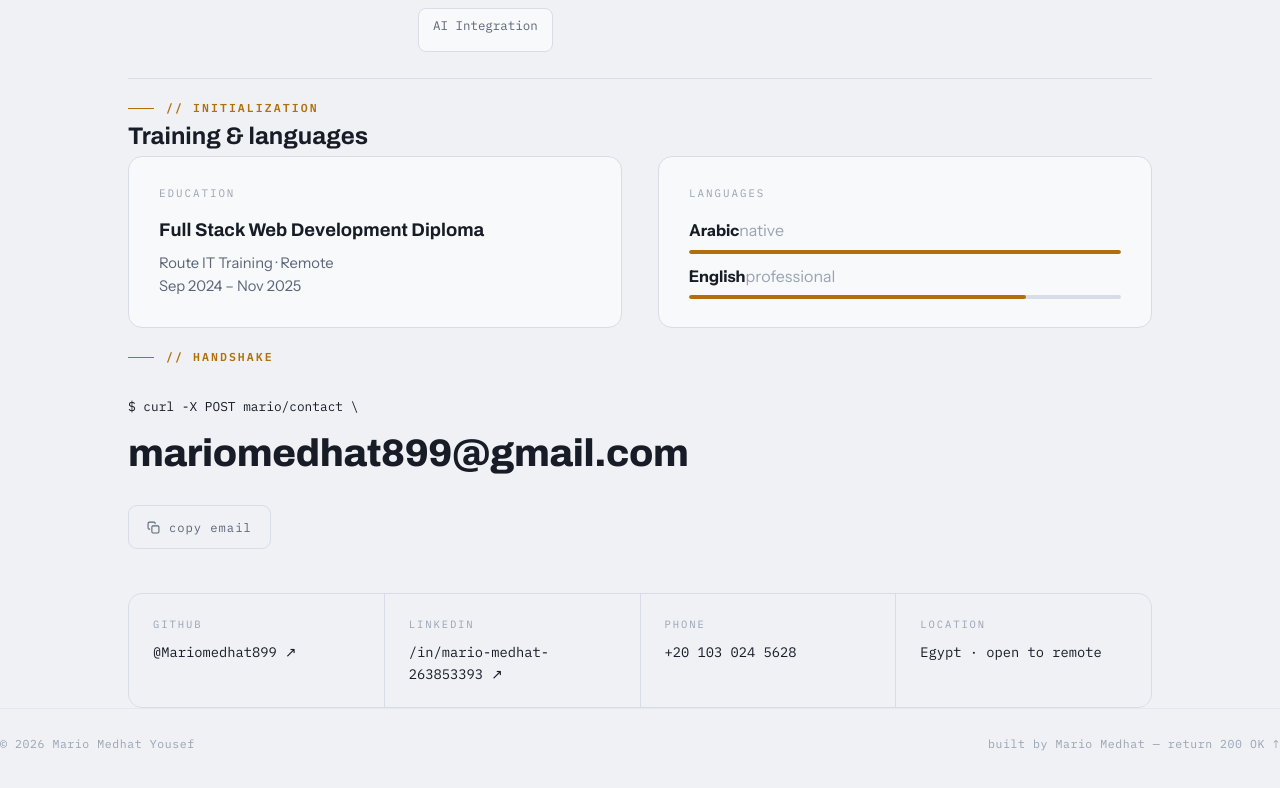
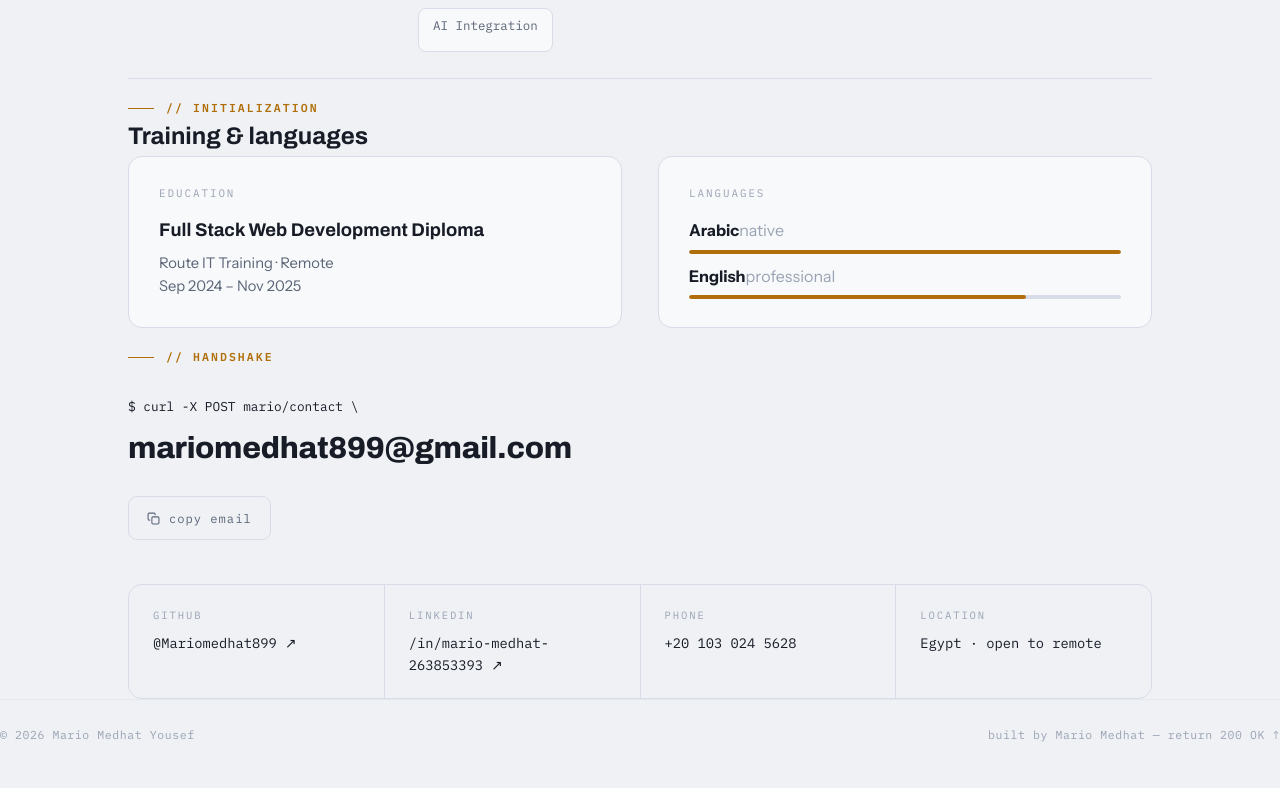
Before and after one commit to Mariomedhat899/Mario-s-Portfolio, an Angular app: page / in a window 1280 px wide. Shown: the part 3100-3888 px from the top of the page. Built offline with nearby package versions, Linux system fonts and the light colour scheme.

Commit message:
Shrink contact email font size

```diff
--- a/src/app/components/contact/contact.component.scss
+++ b/src/app/components/contact/contact.component.scss
@@ -2,7 +2,7 @@
 
 .mail-link {
   font-family: "Archivo", sans-serif; font-stretch: 114%; font-weight: 800;
-  font-size: clamp(1.2rem, 3.6vw, 2.4rem); letter-spacing: -.01em; line-height: 1.15;
+  font-size: clamp(1.05rem, 2.8vw, 1.9rem); letter-spacing: -.01em; line-height: 1.15;
   display: inline-block; position: relative; word-break: break-all;
   transition: color .3s; text-decoration: none; color: var(--text);
 }
```
